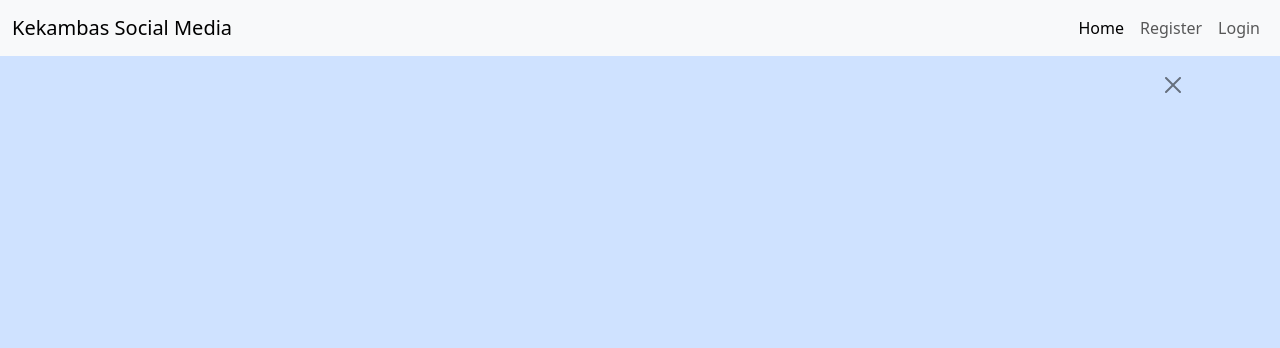
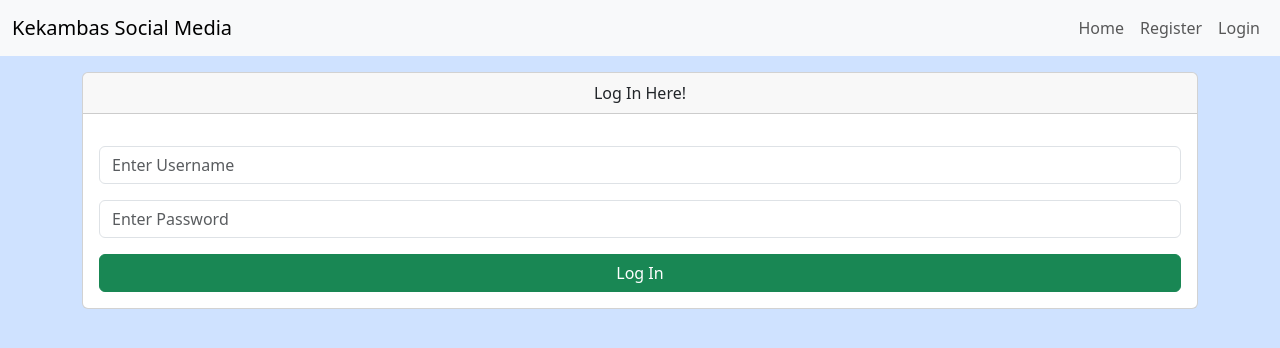
Before and after one commit to bstanton773/kekambas-react-social-media, a React (Create React App) app: page /login in a window 1280 px wide. Shown: the top 348 px of the page. Built offline with nearby package versions, Linux system fonts and the light colour scheme.

Commit message:
Add login

```diff
--- a/src/App.jsx
+++ b/src/App.jsx
@@ -1,12 +1,16 @@
 import React, { useState } from 'react';
 import { Routes, Route } from 'react-router-dom';
 import Home from './views/Home';
+import Login from './views/Login';
 import Register from './views/Register';
 import AlertMessage from './components/AlertMessage';
 import Navbar from './components/Navbar';
 
 export default function App() {
 
+    // const now = new Date();
+
+    const [loggedIn, setLoggedIn] = useState(localStorage.getItem('token')? true : false);
     const [message, setMessage] = useState(null);
     const [category, setCategory] = useState(null);
 
@@ -15,15 +19,27 @@ export default function App() {
         setCategory(category);
     };
 
+    function logUserIn(){
+        setLoggedIn(true)
+    };
+
+    function logUserOut(){
+        setLoggedIn(false);
+        localStorage.removeItem('token');
+        // localStorage.removeItem('tokenExp');
+        flashMessage('You have logged out', 'success')
+    };
+
 
     return (
         <>
-            <Navbar />
+            <Navbar loggedIn={loggedIn} logUserOut={logUserOut} />
             <div className="container">
-                <AlertMessage flashMessage={flashMessage} message={message} category={category} />
+                { message ? <AlertMessage flashMessage={flashMessage} message={message} category={category} /> : null}
                 <Routes >
                     <Route path='/' element={<Home />} />
                     <Route path='/register' element={<Register flashMessage={flashMessage} />} />
+                    <Route path='/login' element={<Login flashMessage={flashMessage} logUserIn={logUserIn}/>} />
                 </Routes>
             </div>
         </>
--- a/src/components/Navbar.jsx
+++ b/src/components/Navbar.jsx
@@ -1,7 +1,7 @@
 import React from 'react';
 import { Link } from 'react-router-dom';
 
-export default function Navbar() {
+export default function Navbar({ loggedIn, logUserOut}) {
     return (
         <nav className="navbar navbar-expand-lg bg-body-tertiary">
             <div className="container-fluid">
@@ -11,9 +11,18 @@ export default function Navbar() {
                 </button>
                 <div className="collapse navbar-collapse justify-content-end" id="navbarNavAltMarkup">
                     <div className="navbar-nav">
-                        <Link className="nav-link active" aria-current="page" to="/">Home</Link>
-                        <Link className="nav-link" to="/register">Register</Link>
-                        <Link className="nav-link" to="/">Login</Link>
+                        <Link className="nav-link" to="/">Home</Link>
+                        { loggedIn ? (
+                            <>
+                                <Link className="nav-link" to="/create">Create</Link>
+                                <Link className="nav-link" to="/" onClick={() => logUserOut()}>Logout</Link>
+                            </>
+                        ) : (
+                            <>
+                                <Link className="nav-link" to="/register">Register</Link>
+                                <Link className="nav-link" to="/login">Login</Link>
+                            </>
+                        )}
                     </div>
                 </div>
             </div>
--- a/src/components/PostCard.jsx
+++ b/src/components/PostCard.jsx
@@ -3,7 +3,10 @@ import React from 'react'
 export default function PostCard({ post }) {
     return (
         <>
-            <div className="card mt-3 p-3">
+            <div className="card mt-3">
+                <div className="card-header">
+                { post.title }
+                </div>
                 <div className="row g-0">
                     <div className="col-md-4">
                         <img className="card-img-top" src={ post.image_url ? post.image_url : `https://picsum.photos/500?random=${Math.floor(Math.random() * 100)}` } alt="random" />
@@ -11,9 +14,8 @@ export default function PostCard({ post }) {
                     <div className="col-md-8">
                         <div className="card-body">
                             <h6 className="card-subtitle text-muted">{ post.date_created }</h6>
-                            <h5 className="card-title">{ post.title }</h5>
                             <h6 className="card-subtitle">By: { post.author.username }</h6>
-                            <p className="card-text">{ post.body }</p>
+                            <p className="card-text">{ post.content }</p>
                             { (post.author.username === 'username1') ? (
                                 <>
                                     <a href="/" className="btn btn-success">Edit</a>
--- /dev/null
+++ b/src/views/Login.jsx
@@ -0,0 +1,66 @@
+import React from 'react';
+import { useNavigate } from 'react-router-dom';
+
+export default function Login({ flashMessage, logUserIn }) {
+
+    const navigate = useNavigate();
+
+    async function handleLogin(event){
+        event.preventDefault();
+        // console.log(event);
+
+        let username = event.target.username.value;
+        let password = event.target.password.value;
+        let stringToEncode = `${username}:${password}`
+
+        let myHeaders = new Headers();
+        myHeaders.append('Authorization', `Basic ${btoa(stringToEncode)}`);
+
+        let response = await fetch('https://kekambas-blog-api.onrender.com/api/token', {
+            method: 'POST',
+            headers: myHeaders
+        });
+
+        let data = await response.json();
+
+        if (data.error){
+            flashMessage(data.error, 'danger');
+        } else {
+            // Get the token and token expiration from the response data
+            console.log(data);
+            let token = data.token;
+            // let expiration = data.token_exp;
+
+            // Store the value in local storage on the browser
+            localStorage.setItem('token', token);
+            // localStorage.setItem('tokenExp', expiration);
+
+            // Change the state of loggedIn to true
+            logUserIn(true);
+
+            // flash a success message and redirect
+            flashMessage('You have successully logged in', 'success');
+            navigate('/');
+        };
+
+    };
+
+    return (
+        <div className='row'>
+            <div className="col">
+                <div className="card mt-3">
+                    <div className="card-header text-center">Log In Here!</div>
+                    <div className="card-body">
+                        <form action="" onSubmit={handleLogin}>
+                            <div className="form-group">
+                                <input type="text" name="username" className="form-control my-3" placeholder='Enter Username' />
+                                <input type="password" name="password" className="form-control my-3" placeholder='Enter Password' />
+                                <input type="submit" value="Log In" className='btn btn-success w-100' />
+                            </div>
+                        </form>
+                    </div>
+                </div>
+            </div>
+        </div>
+    )
+}
```
